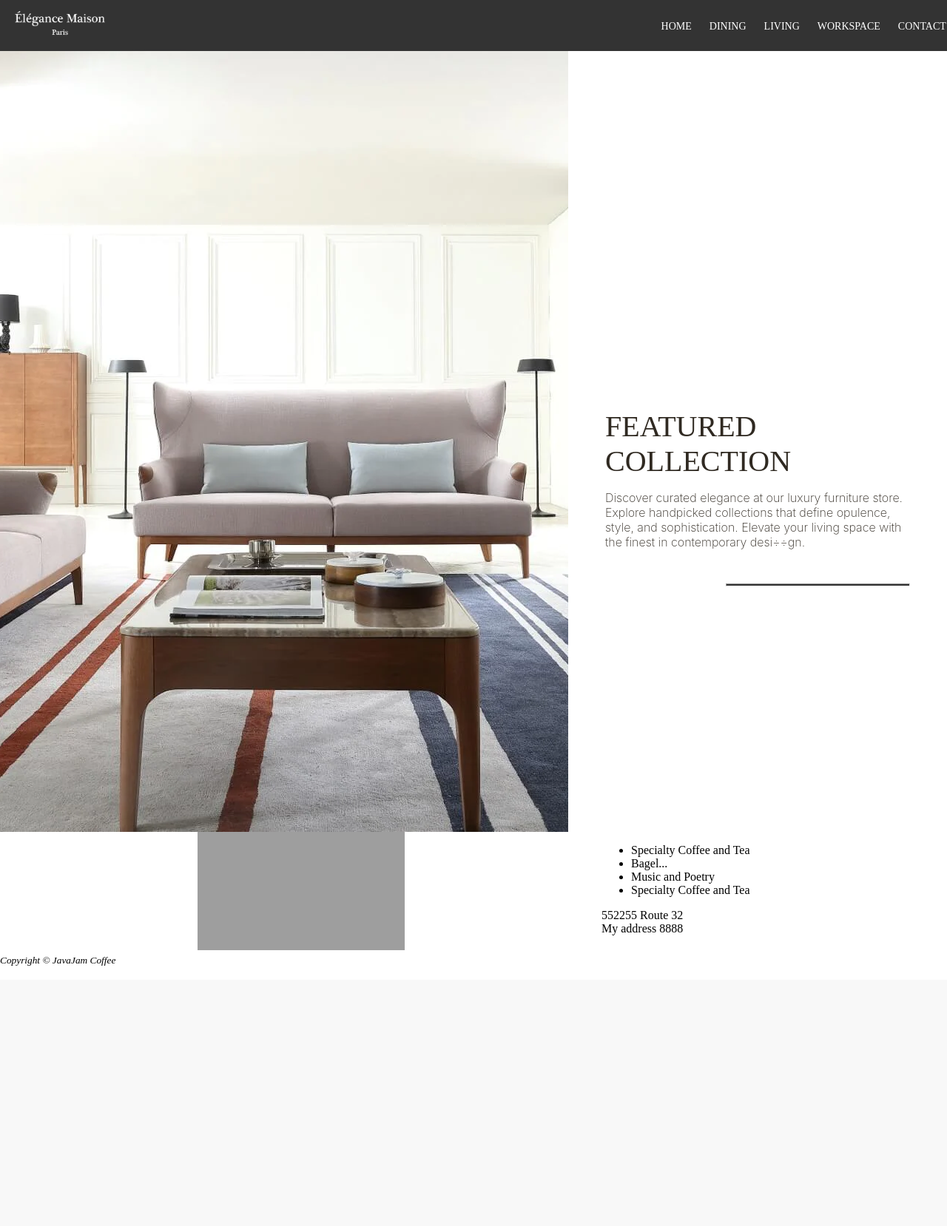
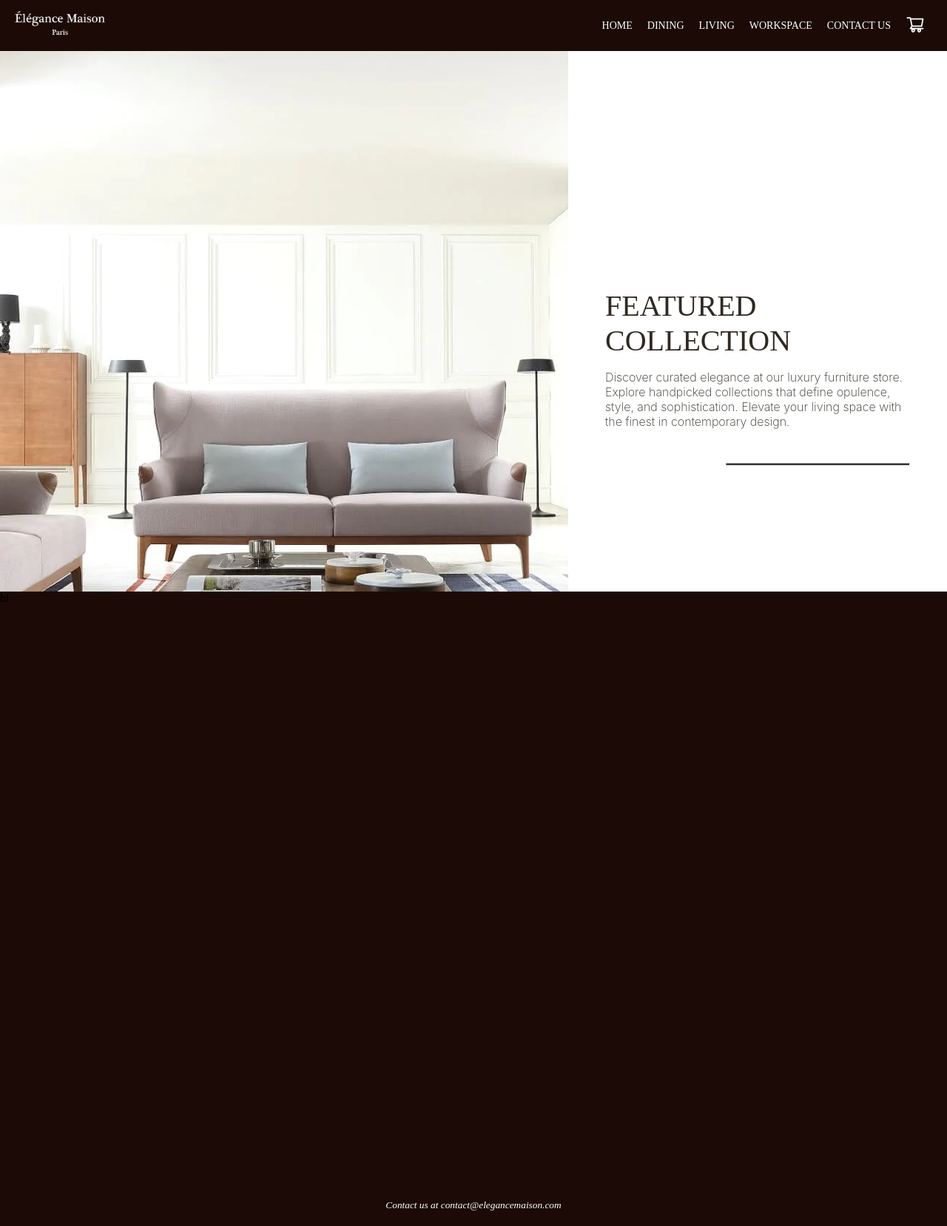
Before and after one commit to liu-mojia/EE4717-FURNITURE-WEB-DESIGN, a PHP site: page / in a window 1280 px wide. Shown: the whole page at 74% size. Before the commit the page ends 1306 px from the top, so only its background shows below. Run offline with PHP 8.4, Linux system fonts and the light colour scheme; grey boxes are pictures that could not be loaded.

Commit message:
restructured file system and updated css

```diff
--- a/css/index.css
+++ b/css/index.css
@@ -1,4 +1,21 @@
+:root {
+  --secondary: #1b0a05;
+}
+
+@keyframes fade-in-up {
+  from {
+    opacity: 0;
+    transform: translateY(50px); /* Move the content up by 50px */
+  }
+  to {
+    opacity: 1;
+    transform: translateY(0); /* Return the content to its original position */
+  }
+}
+
 body {
+  display: flex;
+  flex-direction: column;
   font-family: 'Headland One', serif;
   margin: 0;
   font-style: normal;
@@ -10,8 +27,8 @@ p {
 }
 
 .top-bar {
-  background-color: #333; /* Change the background color as needed */
-  color: #fff; /* Change the text color as needed */
+  background-color: var(--secondary);
+  color: #fff;
   padding: 15px 20px 15px 20px;
   display: flex;
   justify-content: space-between;
@@ -19,6 +36,7 @@ p {
   width: 100%;
   position: fixed;
   top: 0;
+  z-index: 10;
 }
 
 .img-container {
@@ -31,10 +49,10 @@ p {
 .content {
   display: flex;
   flex-direction: row;
-  height: 100%;
+  height: 100vh;
+  overflow-y: hidden;
 }
 
-/* CSS for the logo on the left */
 .logo {
   display: inline-block;
   margin-right: 20px; /* Add margin for spacing */
@@ -52,10 +70,11 @@ p {
   color: #302a22;
 }
 
-/* CSS for the elements on the right */
 .right-elements {
-  display: inline-block;
-  min-width: fit-content;
+  display: flex;
+  flex-direction: row; /* Align items vertically in a column layout */
+  align-items: center; /* Adjust as needed to control horizontal alignment */
+  margin-right: 50px;
 }
 
 .right-elements a {
@@ -68,3 +87,18 @@ a {
   color: #fff;
   text-decoration: none;
 }
+
+#featured-collection {
+  opacity: 0;
+  animation: fade-in-up 1s ease-in-out;
+  animation-fill-mode: forwards;
+}
+
+footer {
+  display: flex;
+  align-items: center;
+  justify-content: center;
+  padding: 20px;
+  background-color: var(--secondary);
+  color: #fff;
+}
--- a/index.html
+++ b/index.html
@@ -24,6 +24,9 @@
         <a href="#">LIVING</a>
         <a href="#">WORKSPACE</a>
         <a href="#">CONTACT US</a>
+        <a>
+          <img src="./resource/cartIcon.svg" height="26px" width="26px" />
+        </a>
       </div>
     </div>
 
@@ -46,7 +49,7 @@
             Discover curated elegance at our luxury furniture store. Explore
             handpicked collections that define opulence, style, and
             sophistication. Elevate your living space with the finest in
-            contemporary desi÷÷gn.
+            contemporary design.
           </p>
           <hr
             style="
@@ -61,33 +64,19 @@
       </div>
     </div>
 
-    <div
-      style="display: flex; flex-direction: row; justify-content: space-evenly;"
-    >
-      <div>
-        <img src="cafe.png" width="280" height="160" alt="Cafe Image" />
-      </div>
-      <div>
-        <ul class="custom-list-style">
-          <li>Specialty Coffee and Tea</li>
-          <li>Bagel...</li>
-          <li>Music and Poetry</li>
-          <li>Specialty Coffee and Tea</li>
-        </ul>
-        <div>
-          552255 Route 32
-          <br />
-          My address 8888
-        </div>
-      </div>
+    <div class="content">
+      <div style="background-color: var(--secondary); width: 100%;">hi</div>
     </div>
 
     <footer>
-      <small><i>Copyright &copy; JavaJam Coffee</i></small>
-      <br />
-      <small>
-        <a href="mailto: liumojia@liu.com"><i>liumojia@liu.com</i></a>
-      </small>
+      <div>
+        <small>
+          <i>Contact us at</i>
+          <a href="mailto: contact@elegancemaison.com">
+            <i>contact@elegancemaison.com</i>
+          </a>
+        </small>
+      </div>
     </footer>
   </body>
 </html>
```
Also changed, not shown: README.md, pages/contact.html (renamed from contact.html), pages/delivery.html (renamed from delivery.html), pages/payment.html (renamed from payment.html), pages/success.html (renamed from success.html), resource/cartIcon.svg (added), 2 other files.
